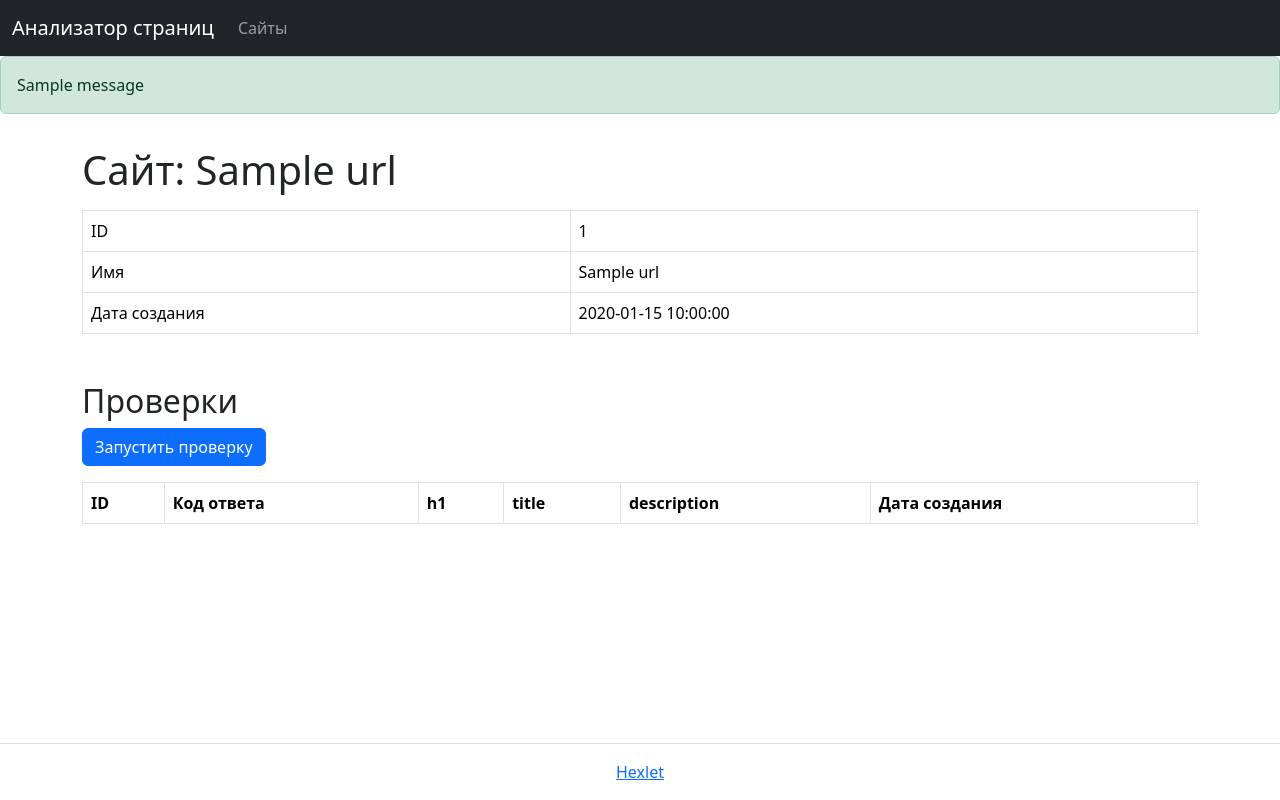
After one commit to lytic11-web/python-project-83, a Flask app: page /urls/1 in a window 1280 px wide. The commit adds this page. Run offline with Flask 3, Linux system fonts and the light colour scheme; one stand-in notice (Sample message) is shown; a database or web service that is not in the repository returns one stand-in record (values such as "Sample title"); lists and menus that the app fills with data are empty; some libraries are stand-ins or nearby versions.

Commit message:
Add database, URL validation and CRUD

```diff
--- /dev/null
+++ b/database.sql
@@ -0,0 +1,5 @@
+CREATE TABLE IF NOT EXISTS urls (
+    id SERIAL PRIMARY KEY,
+    name VARCHAR(255) NOT NULL UNIQUE,
+    created_at DATE NOT NULL DEFAULT CURRENT_DATE
+);
--- a/page_analyzer/app.py
+++ b/page_analyzer/app.py
@@ -1,6 +1,13 @@
 import os
+from urllib.parse import urlparse
 from dotenv import load_dotenv
-from flask import Flask, render_template
+from flask import (
+    Flask, render_template, request,
+    redirect, url_for, flash
+)
+import validators
+
+from page_analyzer.db import add_url, get_url, get_url_by_name, get_urls
 
 load_dotenv()
 
@@ -11,3 +18,47 @@ app.config['SECRET_KEY'] = os.getenv('SECRET_KEY', 'dev-secret-key')
 @app.route('/')
 def index():
     return render_template('index.html')
+
+
+@app.post('/urls')
+def add_url_handler():
+    url_input = request.form.get('url', '').strip()
+
+    if not url_input:
+        flash('URL обязателен', 'danger')
+        return render_template('index.html'), 422
+
+    if len(url_input) > 255:
+        flash('URL превышает 255 символов', 'danger')
+        return render_template('index.html'), 422
+
+    if not validators.url(url_input):
+        flash('Некорректный URL', 'danger')
+        return render_template('index.html'), 422
+
+    # Нормализация: оставляем только scheme + netloc
+    parsed = urlparse(url_input)
+    normalized_url = f"{parsed.scheme}://{parsed.netloc}"
+
+    existing = get_url_by_name(normalized_url)
+    if existing:
+        flash('Страница уже существует', 'info')
+        return redirect(url_for('url_detail', id=existing['id']))
+
+    url_id = add_url(normalized_url)
+    flash('Страница успешно добавлена', 'success')
+    return redirect(url_for('url_detail', id=url_id))
+
+
+@app.get('/urls')
+def urls_list():
+    urls = get_urls()
+    return render_template('urls.html', urls=urls)
+
+
+@app.get('/urls/<int:id>')
+def url_detail(id):
+    url = get_url(id)
+    if not url:
+        return render_template('404.html'), 404
+    return render_template('url.html', url=url)
--- /dev/null
+++ b/page_analyzer/db.py
@@ -0,0 +1,52 @@
+import os
+import psycopg2
+from psycopg2.extras import RealDictCursor
+from dotenv import load_dotenv
+
+load_dotenv()
+
+DATABASE_URL = os.getenv('DATABASE_URL')
+
+
+def get_db_connection():
+    return psycopg2.connect(DATABASE_URL)
+
+
+def get_urls():
+    conn = get_db_connection()
+    with conn.cursor(cursor_factory=RealDictCursor) as cur:
+        cur.execute("SELECT * FROM urls ORDER BY id DESC;")
+        urls = cur.fetchall()
+    conn.close()
+    return urls
+
+
+def get_url(id):
+    conn = get_db_connection()
+    with conn.cursor(cursor_factory=RealDictCursor) as cur:
+        cur.execute("SELECT * FROM urls WHERE id = %s;", (id,))
+        url = cur.fetchone()
+    conn.close()
+    return url
+
+
+def get_url_by_name(name):
+    conn = get_db_connection()
+    with conn.cursor(cursor_factory=RealDictCursor) as cur:
+        cur.execute("SELECT * FROM urls WHERE name = %s;", (name,))
+        url = cur.fetchone()
+    conn.close()
+    return url
+
+
+def add_url(name):
+    conn = get_db_connection()
+    with conn.cursor(cursor_factory=RealDictCursor) as cur:
+        cur.execute(
+            "INSERT INTO urls (name) VALUES (%s) RETURNING id;",
+            (name,)
+        )
+        url = cur.fetchone()
+        conn.commit()
+    conn.close()
+    return url['id']
--- a/page_analyzer/templates/index.html
+++ b/page_analyzer/templates/index.html
@@ -7,12 +7,13 @@
             <div class="bg-light p-5 rounded border">
                 <h1 class="display-3">Анализатор страниц</h1>
                 <p class="lead">Бесплатно проверяйте сайты на SEO-пригодность</p>
-                <form action="/urls" method="post" class="d-flex gap-2">
+                <form action="{{ url_for('add_url_handler') }}" method="post" class="d-flex gap-2">
                     <input
                         type="text"
                         name="url"
                         placeholder="https://www.example.com"
                         class="form-control form-control-lg"
+                        value="{{ request.form.get('url', '') }}"
                         required
                     >
                     <input type="submit" class="btn btn-primary btn-lg px-5 text-uppercase" value="Проверить">
--- a/page_analyzer/templates/layout.html
+++ b/page_analyzer/templates/layout.html
@@ -10,17 +10,25 @@
     <header>
         <nav class="navbar navbar-expand-md navbar-dark bg-dark">
             <div class="container-fluid">
-                <a class="navbar-brand" href="/">Анализатор страниц</a>
+                <a class="navbar-brand" href="{{ url_for('index') }}">Анализатор страниц</a>
                 <div class="collapse navbar-collapse" id="navbarNav">
                     <ul class="navbar-nav">
                         <li class="nav-item">
-                            <a class="nav-link" href="/urls">Сайты</a>
+                            <a class="nav-link" href="{{ url_for('urls_list') }}">Сайты</a>
                         </li>
                     </ul>
                 </div>
             </div>
         </nav>
     </header>
+
+    {% with messages = get_flashed_messages(with_categories=true) %}
+      {% if messages %}
+        {% for category, message in messages %}
+          <div class="alert alert-{{ category }}" role="alert">{{ message }}</div>
+        {% endfor %}
+      {% endif %}
+    {% endwith %}
 
     <main class="flex-grow-1">
         {% block content %}{% endblock %}
--- /dev/null
+++ b/page_analyzer/templates/url.html
@@ -0,0 +1,43 @@
+{% extends "layout.html" %}
+
+{% block content %}
+<div class="container-lg mt-3">
+    <h1>Сайт: {{ url.name }}</h1>
+    <table class="table table-bordered table-hover mt-3" data-test="url">
+        <tbody>
+            <tr>
+                <td>ID</td>
+                <td>{{ url.id }}</td>
+            </tr>
+            <tr>
+                <td>Имя</td>
+                <td>{{ url.name }}</td>
+            </tr>
+            <tr>
+                <td>Дата создания</td>
+                <td>{{ url.created_at }}</td>
+            </tr>
+        </tbody>
+    </table>
+
+    <h2 class="mt-5">Проверки</h2>
+    <form method="post" action="">
+        <input type="submit" class="btn btn-primary" value="Запустить проверку">
+    </form>
+
+    <table class="table table-bordered table-hover mt-3">
+        <thead>
+            <tr>
+                <th>ID</th>
+                <th>Код ответа</th>
+                <th>h1</th>
+                <th>title</th>
+                <th>description</th>
+                <th>Дата создания</th>
+            </tr>
+        </thead>
+        <tbody>
+        </tbody>
+    </table>
+</div>
+{% endblock %}
```
Also changed, not shown: page_analyzer/templates/urls.html (added, +27 -0 lines), 1 other file.
